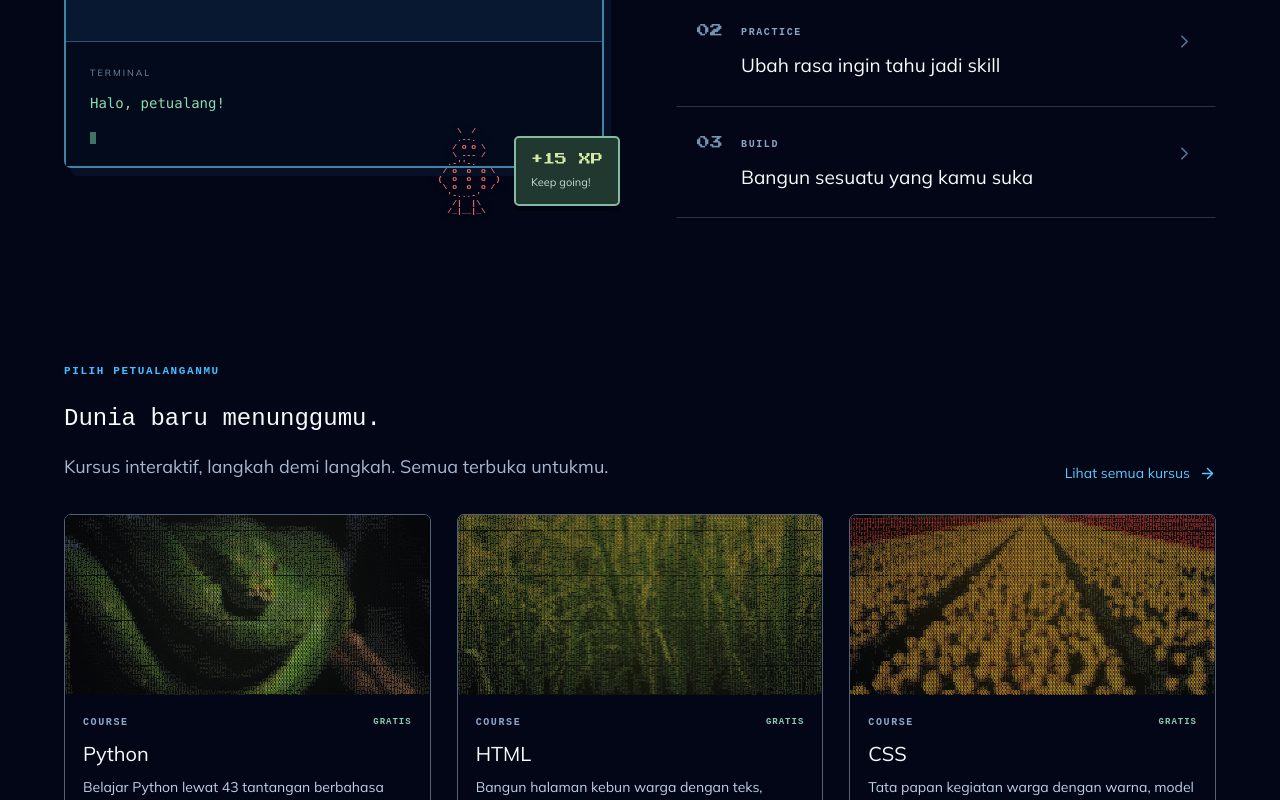
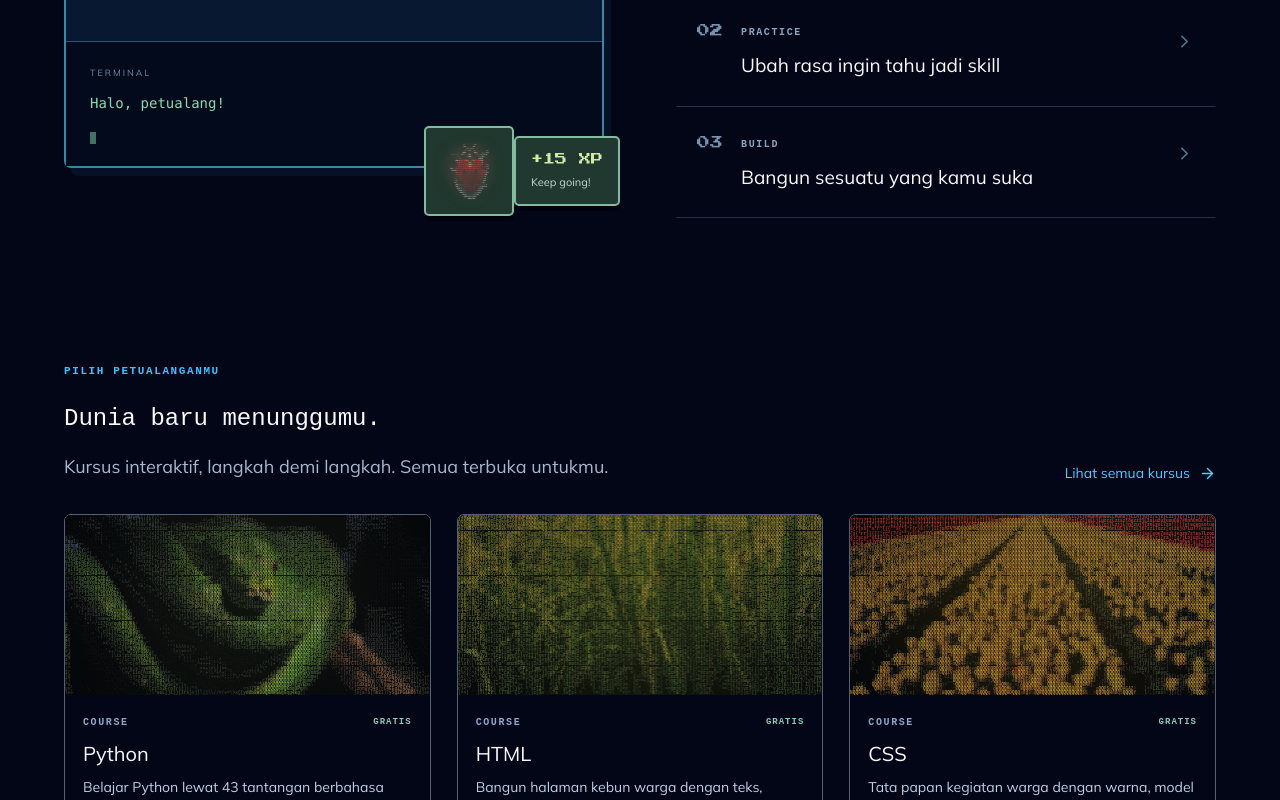
Before and after one commit to Fuckinsomnia/codequest, a React (Vite) app: page / in a window 1280 px wide. Shown: the part 1120-1920 px from the top of the page. Built offline with nearby package versions, Linux system fonts and the light colour scheme.

Commit message:
Render the ladybug mascot from the reference photo

```diff
--- a/src/RealisticAscii.jsx
+++ b/src/RealisticAscii.jsx
@@ -41,8 +41,11 @@ export default function RealisticAscii({
       const context = canvas.getContext('2d');
       if (!context) return;
       context.setTransform(dpr, 0, 0, dpr, 0, 0);
+      if (background === 'transparent') context.clearRect(0, 0, rect.width, rect.height);
+      else {
         context.fillStyle = background;
         context.fillRect(0, 0, rect.width, rect.height);
+      }
 
       const actualRows = Math.max(18, Math.round(rows));
       const fontSize = rect.height / actualRows;
@@ -54,8 +57,11 @@ export default function RealisticAscii({
       const sampleContext = sample.getContext('2d', { willReadFrequently: true });
       if (!sampleContext) return;
       const characterAspect = cellWidth / fontSize;
+      if (background === 'transparent') sampleContext.clearRect(0, 0, columns, actualRows);
+      else {
         sampleContext.fillStyle = background;
         sampleContext.fillRect(0, 0, columns, actualRows);
+      }
 
       if (fit === 'contain') {
         const sampleScale = Math.min(columns / (image.naturalWidth / characterAspect), actualRows / image.naturalHeight);
@@ -92,7 +98,10 @@ export default function RealisticAscii({
       let totalBlue = 0;
       let minLuminance = 1;
       let maxLuminance = 0;
+      let visiblePixels = 0;
       for (let offset = 0; offset < pixels.length; offset += 4) {
+        if (pixels[offset + 3] < 16) continue;
+        visiblePixels += 1;
         const red = pixels[offset];
         const green = pixels[offset + 1];
         const blue = pixels[offset + 2];
@@ -103,10 +112,10 @@ export default function RealisticAscii({
         minLuminance = Math.min(minLuminance, luminance);
         maxLuminance = Math.max(maxLuminance, luminance);
       }
-      const pixelCount = columns * actualRows;
-      const averageRed = Math.round(totalRed / pixelCount);
-      const averageGreen = Math.round(totalGreen / pixelCount);
-      const averageBlue = Math.round(totalBlue / pixelCount);
+      const pixelCount = visiblePixels;
+      const averageRed = Math.round(totalRed / Math.max(1, pixelCount));
+      const averageGreen = Math.round(totalGreen / Math.max(1, pixelCount));
+      const averageBlue = Math.round(totalBlue / Math.max(1, pixelCount));
       const glow = context.createRadialGradient(rect.width * 0.5, rect.height * 0.42, 0, rect.width * 0.5, rect.height * 0.42, rect.width * 0.65);
       glow.addColorStop(0, `rgba(${averageRed},${averageGreen},${averageBlue},.2)`);
       glow.addColorStop(0.55, `rgba(${averageRed},${averageGreen},${averageBlue},.07)`);
@@ -121,6 +130,7 @@ export default function RealisticAscii({
       for (let y = 0; y < actualRows; y++) {
         for (let x = 0; x < columns; x++) {
           const offset = (y * columns + x) * 4;
+          if (pixels[offset + 3] < 16) continue;
           const red = pixels[offset];
           const green = pixels[offset + 1];
           const blue = pixels[offset + 2];
@@ -165,8 +175,11 @@ export default function RealisticAscii({
       if (cancelled) return;
       const context = canvas.getContext('2d');
       if (context) {
+        if (background === 'transparent') context.clearRect(0, 0, canvas.width, canvas.height);
+        else {
           context.fillStyle = background;
           context.fillRect(0, 0, canvas.width, canvas.height);
+        }
       }
     };
     image.src = src;
--- a/src/ascii.css
+++ b/src/ascii.css
@@ -217,7 +217,25 @@
 .ascii-character.variant-1 { color: #7b9dff; text-shadow: 0 0 14px #7b9dff66; }
 .ascii-character.variant-2 { color: #be80e6; text-shadow: 0 0 14px #be80e666; }
 .ascii-character.variant-3 { color: #6bc69d; text-shadow: 0 0 14px #6bc69d66; }
-.ascii-character.ladybug.variant-0 { color: #ff7474; text-shadow: 0 0 14px #ff747466; }
+.ascii-character.ladybug {
+  position: relative;
+}
+
+.ascii-character.ladybug .ladybug-canvas {
+  filter: drop-shadow(0 0 7px #ff747455);
+}
+
+.ascii-character.ladybug.variant-1 .ladybug-canvas {
+  filter: hue-rotate(38deg) drop-shadow(0 0 7px #ffb86b55);
+}
+
+.ascii-character.ladybug.variant-2 .ladybug-canvas {
+  filter: hue-rotate(122deg) drop-shadow(0 0 7px #8ce99a55);
+}
+
+.ascii-character.ladybug.variant-3 .ladybug-canvas {
+  filter: hue-rotate(238deg) drop-shadow(0 0 7px #b197ff55);
+}
 
 .quest-art .ascii-character {
   animation: float 3s ease-in-out infinite;
@@ -306,7 +324,7 @@
 
   .quest-art .ascii-character {
     width: min(144px, 100%) !important;
-    height: auto !important;
+    height: min(144px, 40vw) !important;
   }
 
   .logo {
--- a/src/components.jsx
+++ b/src/components.jsx
@@ -52,14 +52,22 @@ export function AsciiMark({ children = '</>' }) {
 export function Coin() { return <span className="coin" aria-hidden="true">{'</>'}</span>; }
 export function Logo() { return <a className="logo" href="#/" aria-label="CodeQuest, beranda"><Coin/><span>CodeQuest</span></a>; }
 export function PixelCharacter({ variant = 0, size = 56 }) {
-  const ladybugs = [
-    `    \\  /\n    .--.\n   / o o \\\n   \\ --- /\n  .-''-.\n / o  o  o \\\n(  o  o  o  )\n \\ o  o  o /\n  '-...-'\n   /|  |\\\n  /_|__|_\\`,
-    `    \\  /\n    .--.\n   / > < \\\n   \\ --- /\n  .-''-.\n /o o  o o\\\n( o  oo  o )\n \\o o  o o/\n  '-...-'\n   /|  |\\\n  /_|__|_\\`,
-    `    \\  /\n    .--.\n   / ^ ^ \\\n   \\ --- /\n  .-''-.\n /  o o  \\\n( o  o  o )\n \\  o o  /\n  '-...-'\n   /|  |\\\n  /_|__|_\\`,
-    `    \\  /\n    .--.\n   / - - \\\n   \\ --- /\n  .-''-.\n /o  o o o\\\n(o o  o o)\n \\o  o o o/\n  '-...-'\n   /|  |\\\n  /_|__|_\\`,
-  ];
-  const art = ladybugs[variant % 4];
-  return <pre className={`ascii-character ladybug variant-${variant % 4}`} style={{fontSize:`${Math.max(5, Math.round(size / 12))}px`, width:size, height:size}} role="img" aria-label="Karakter ladybug petualang">{art}</pre>;
+  return <div className={`ascii-character ladybug variant-${variant % 4}`} style={{width:size, height:size}}>
+    <RealisticAscii
+      src={`${import.meta.env.BASE_URL}mascot-ladybug.png`}
+      alt="Karakter ladybug petualang"
+      rows={Math.max(24, Math.round(size / 3.2))}
+      characters={detailedRamp}
+      className="ladybug-canvas"
+      contrast={1.22}
+      brightness={0.04}
+      saturation={1.22}
+      photoOpacity={0.06}
+      dotOpacity={0.92}
+      fit="contain"
+      background="transparent"
+    />
+  </div>;
 }
 export function ProgressBar({ value, label }) { return <div className="progress-track" role="progressbar" aria-label={label || 'Progres'} aria-valuenow={Math.round(value)} aria-valuemin={0} aria-valuemax={100}><span style={{width:`${Math.min(100,Math.max(0,value))}%`}}/></div>; }
 export function Editor({ value, onChange, language, height = '360px', readOnly = false }) {
```
Also changed, not shown: tests/pwa.mjs (+1 -1 lines), public/mascot-ladybug.png (added). Lines whose indentation alone changed are shown as unchanged.
